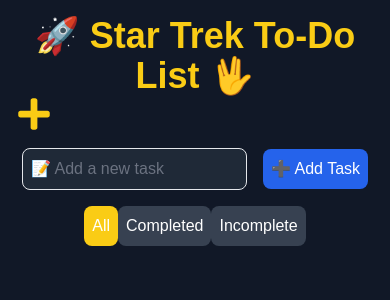
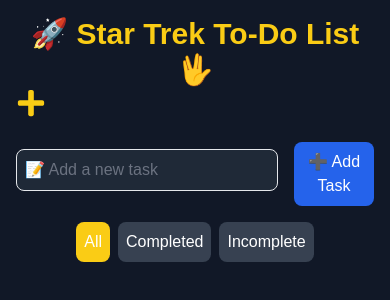
Before and after one commit to GPT-Engineer-App/future-task-tracker, a React (Vite) app: page / in a window 390 px wide. Shown: the top 300 px of the page. Built offline with nearby package versions, Linux system fonts and the light colour scheme.

Commit message:
Updated the Index component to be more mobile-friendly by adjusting padding, margins, font sizes, and button sizes using Tailwind CSS responsive classes.
Prompt: Please make sure to create a mobile friendly app right from the start

```diff
--- a/src/pages/Index.jsx
+++ b/src/pages/Index.jsx
@@ -44,24 +44,24 @@ const Index = () => {
   const [editValue, setEditValue] = useState("");
 
   return (
-    <div className="container mx-auto p-4 bg-gray-900 text-white min-h-screen">
-      <h1 className="text-4xl font-bold mb-4 text-center text-yellow-400">
+    <div className="container mx-auto p-4 bg-gray-900 text-white min-h-screen sm:p-6 md:p-8">
+      <h1 className="text-3xl sm:text-4xl font-bold mb-4 text-center text-yellow-400">
         🚀 Star Trek To-Do List 🖖 <FaPlus />
       </h1>
       <div className="mb-4 flex justify-center items-center space-x-2">
-        <input type="text" value={inputValue} onChange={(e) => setInputValue(e.target.value)} className="border p-2 mr-2 rounded-lg bg-gray-800 text-white placeholder-gray-500" placeholder="📝 Add a new task" />
-        <button onClick={handleAddTodo} className="bg-blue-600 text-white p-2 rounded-lg hover:bg-blue-700 transition duration-300">
+        <input type="text" value={inputValue} onChange={(e) => setInputValue(e.target.value)} className="border p-2 mr-2 rounded-lg bg-gray-800 text-white placeholder-gray-500 w-full sm:w-auto" placeholder="📝 Add a new task" />
+        <button onClick={handleAddTodo} className="bg-blue-600 text-white p-2 rounded-lg hover:bg-blue-700 transition duration-300 mt-2 sm:mt-0 sm:ml-2">
           ➕ Add Task
         </button>
       </div>
       <div className="flex justify-center mb-4">
-        <button onClick={() => setFilter("all")} className={`p-2 rounded-lg ${filter === "all" ? "bg-yellow-400" : "bg-gray-700"} text-white hover:bg-yellow-500 transition duration-300`}>
+        <button onClick={() => setFilter("all")} className={`p-2 rounded-lg ${filter === "all" ? "bg-yellow-400" : "bg-gray-700"} text-white hover:bg-yellow-500 transition duration-300 mx-1`}>
           All
         </button>
-        <button onClick={() => setFilter("completed")} className={`p-2 rounded-lg ${filter === "completed" ? "bg-yellow-400" : "bg-gray-700"} text-white hover:bg-yellow-500 transition duration-300`}>
+        <button onClick={() => setFilter("completed")} className={`p-2 rounded-lg ${filter === "completed" ? "bg-yellow-400" : "bg-gray-700"} text-white hover:bg-yellow-500 transition duration-300 mx-1`}>
           Completed
         </button>
-        <button onClick={() => setFilter("incomplete")} className={`p-2 rounded-lg ${filter === "incomplete" ? "bg-yellow-400" : "bg-gray-700"} text-white hover:bg-yellow-500 transition duration-300`}>
+        <button onClick={() => setFilter("incomplete")} className={`p-2 rounded-lg ${filter === "incomplete" ? "bg-yellow-400" : "bg-gray-700"} text-white hover:bg-yellow-500 transition duration-300 mx-1`}>
           Incomplete
         </button>
       </div>
@@ -73,7 +73,7 @@ const Index = () => {
             return true;
           })
           .map((todo, index) => (
-            <li key={index} className="mb-2 flex items-center">
+            <li key={index} className="mb-2 flex items-center flex-wrap">
               {editIndex === index ? (
                 <input
                   type="text"
@@ -83,12 +83,12 @@ const Index = () => {
                     handleEditTodo(index, editValue);
                     setEditIndex(null);
                   }}
-                  className="border p-2 mr-2"
+                  className="border p-2 mr-2 w-full sm:w-auto"
                 />
               ) : (
                 <span className={todo.completed ? "line-through text-gray-500" : ""}>{todo.text}</span>
               )}
-              <button onClick={() => handleDelete(index)} className="bg-red-600 text-white p-1 ml-2 rounded-lg hover:bg-red-700 transition duration-300">
+              <button onClick={() => handleDelete(index)} className="bg-red-600 text-white p-1 ml-2 rounded-lg hover:bg-red-700 transition duration-300 mt-2 sm:mt-0">
                 🗑️ Delete
               </button>
               <button
@@ -96,7 +96,7 @@ const Index = () => {
                   setEditIndex(index);
                   setEditValue(todo.text);
                 }}
-                className="bg-yellow-500 text-white p-1 ml-2 rounded-lg hover:bg-yellow-600 transition duration-300"
+                className="bg-yellow-500 text-white p-1 ml-2 rounded-lg hover:bg-yellow-600 transition duration-300 mt-2 sm:mt-0"
               >
                 ✏️ Edit
               </button>
```
